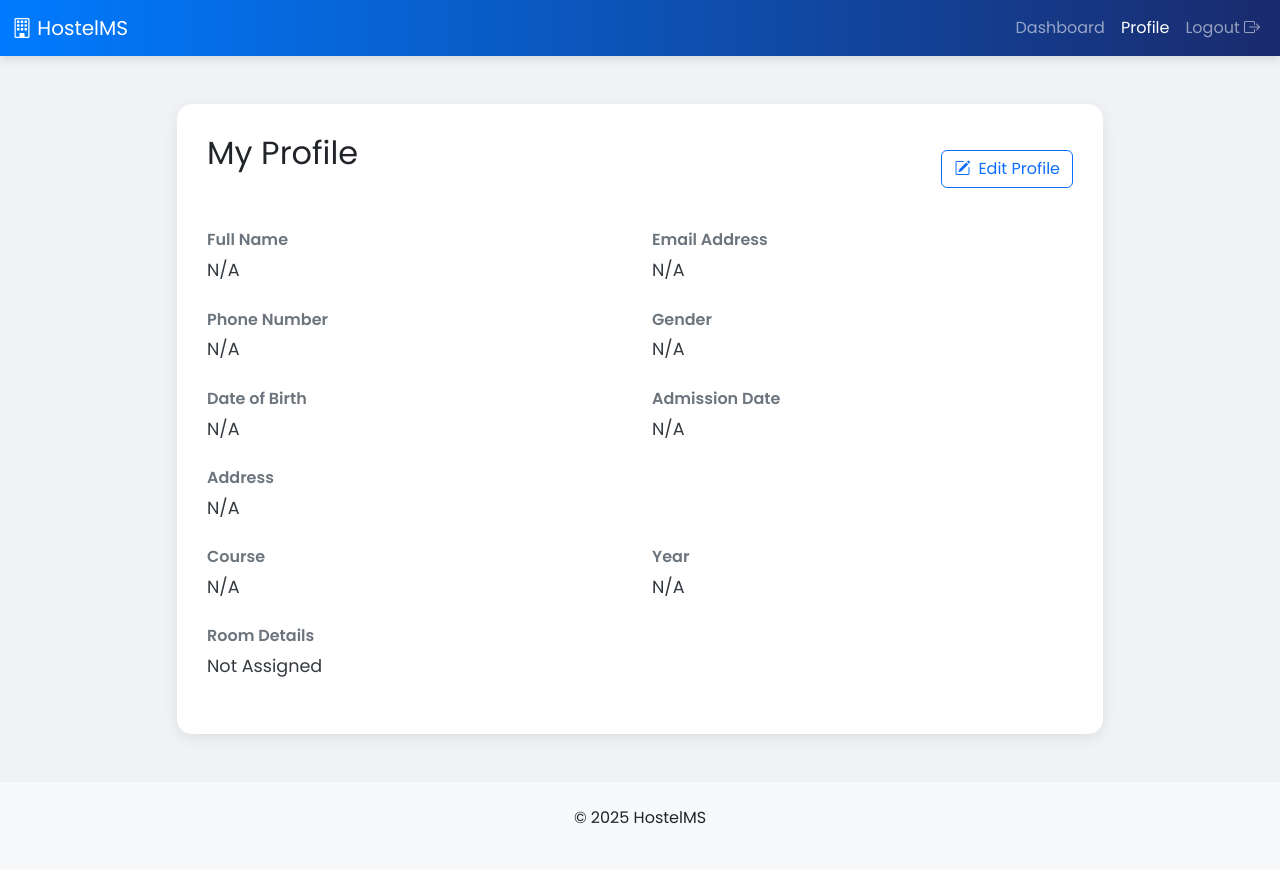
After one commit to rakibul9382/hostel_management, a Flask app: template app/templates/student_profile.html in a window 1280 px wide. The commit adds this page. Run offline with Flask 3, Linux system fonts and the light colour scheme; the template is opened without the code that fills it, so the values that code supplies are empty.

```diff
--- /dev/null
+++ b/app/templates/student_profile.html
@@ -0,0 +1,143 @@
+<!DOCTYPE html>
+<html lang="en">
+<head>
+    <meta charset="UTF-8">
+    <meta name="viewport" content="width=device-width, initial-scale=1.0">
+    <title>My Profile | HostelMS</title>
+    <link href="https://cdn.jsdelivr.net/npm/bootstrap@5.3.2/dist/css/bootstrap.min.css" rel="stylesheet">
+    <link rel="stylesheet" href="https://cdn.jsdelivr.net/npm/bootstrap-icons@1.11.1/font/bootstrap-icons.css">
+    <style>
+        @import url('https://fonts.googleapis.com/css2?family=Poppins:wght@300;400;600&display=swap');
+
+        body {
+            font-family: 'Poppins', sans-serif;
+            background-color: #f0f2f5;
+        }
+        .navbar {
+            background: linear-gradient(90deg, #007bff, #1a2a6c);
+            box-shadow: 0 4px 8px rgba(0,0,0,0.1);
+        }
+        .profile-card {
+            border: none;
+            border-radius: 15px;
+            box-shadow: 0 4px 15px rgba(0,0,0,0.08);
+            padding: 30px;
+        }
+        .profile-card h2 {
+            margin-bottom: 2rem;
+        }
+        .profile-field {
+            margin-bottom: 1.5rem;
+        }
+        .profile-field label {
+            font-weight: 600;
+            color: #6c757d; /* Muted text color for labels */
+            display: block;
+            margin-bottom: 0.3rem;
+        }
+        .profile-field span {
+            font-size: 1.1em;
+            color: #343a40; /* Darker color for data */
+        }
+    </style>
+</head>
+<body>
+
+    <nav class="navbar navbar-expand-lg navbar-dark">
+        <div class="container-fluid">
+            <a class="navbar-brand" href="{{ url_for('student.dashboard') }}"><i class="bi bi-building"></i> HostelMS</a>
+            <button class="navbar-toggler" type="button" data-bs-toggle="collapse" data-bs-target="#navbarNav">
+                <span class="navbar-toggler-icon"></span>
+            </button>
+            <div class="collapse navbar-collapse" id="navbarNav">
+                <ul class="navbar-nav ms-auto">
+                    <li class="nav-item">
+                        <a class="nav-link" href="{{ url_for('student.dashboard') }}">Dashboard</a>
+                    </li>
+                    <li class="nav-item">
+                        <a class="nav-link active" href="#">Profile</a>
+                    </li>
+                    <li class="nav-item">
+                         <a class="nav-link" href="{{ url_for('auth.logout') }}">Logout <i class="bi bi-box-arrow-right"></i></a>
+                    </li>
+                </ul>
+            </div>
+        </div>
+    </nav>
+
+    <div class="container mt-5 mb-5">
+
+        <div class="row justify-content-center">
+            <div class="col-lg-10">
+                <div class="card profile-card">
+                    <div class="d-flex justify-content-between align-items-center mb-4">
+                         <h2>My Profile</h2>
+                         <button class="btn btn-outline-primary"><i class="bi bi-pencil-square me-2"></i>Edit Profile</button>
+                    </div>
+
+                    {% with messages = get_flashed_messages(with_categories=true) %}
+                        {% if messages %}
+                            {% for category, message in messages %}
+                                <div class="alert alert-{{ category }} alert-dismissible fade show" role="alert">
+                                    {{ message }}
+                                    <button type="button" class="btn-close" data-bs-dismiss="alert" aria-label="Close"></button>
+                                </div>
+                            {% endfor %}
+                        {% endif %}
+                    {% endwith %}
+
+                    <div class="row">
+                        <div class="col-md-6 profile-field">
+                            <label>Full Name</label>
+                            <span>{{ student_info.name or 'N/A' }}</span>
+                        </div>
+                        <div class="col-md-6 profile-field">
+                            <label>Email Address</label>
+                            <span>{{ student_info.email or 'N/A' }}</span>
+                        </div>
+                        <div class="col-md-6 profile-field">
+                            <label>Phone Number</label>
+                            <span>{{ student_info.phone or 'N/A' }}</span>
+                        </div>
+                         <div class="col-md-6 profile-field">
+                            <label>Gender</label>
+                            <span>{{ student_info.gender or 'N/A' }}</span>
+                        </div>
+                         <div class="col-md-6 profile-field">
+                            <label>Date of Birth</label>
+                            <span>{{ student_info.dob or 'N/A' }}</span>
+                        </div>
+                        <div class="col-md-6 profile-field">
+                            <label>Admission Date</label>
+                            <span>{{ student_info.admission_date or 'N/A' }}</span>
+                        </div>
+                        <div class="col-12 profile-field">
+                            <label>Address</label>
+                            <span>{{ student_info.address or 'N/A' }}</span>
+                        </div>
+                        <div class="col-md-6 profile-field">
+                            <label>Course</label>
+                            <span>{{ student_info.course or 'N/A' }}</span>
+                        </div>
+                         <div class="col-md-6 profile-field">
+                            <label>Year</label>
+                            <span>{{ student_info.year or 'N/A' }}</span>
+                        </div>
+                        <div class="col-md-6 profile-field">
+                            <label>Room Details</label>
+                            <span>{{ student_info.room_details or 'Not Assigned' }}</span>
+                        </div>
+                    </div>
+                </div>
+            </div>
+        </div>
+
+    </div>
+
+    <footer class="text-center py-4 bg-light">
+        <p>&copy; 2025 HostelMS</p>
+    </footer>
+
+    <script src="https://cdn.jsdelivr.net/npm/bootstrap@5.3.2/dist/js/bootstrap.bundle.min.js"></script>
+</body>
+</html>
```
Also changed, not shown: app/templates/lodge_complaint.html (added, +109 -0 lines), app/templates/students.html (+40 -9 lines).
